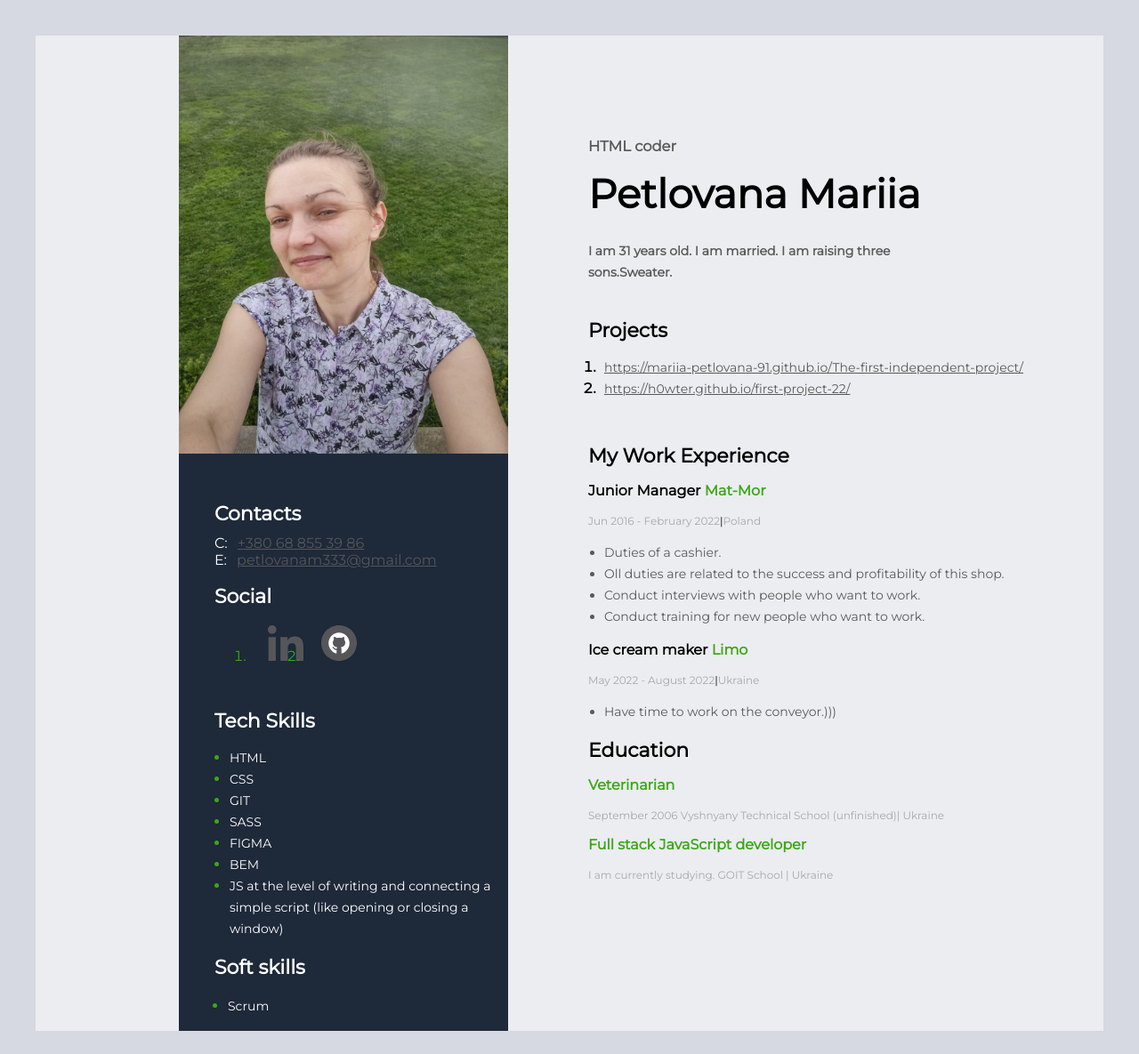
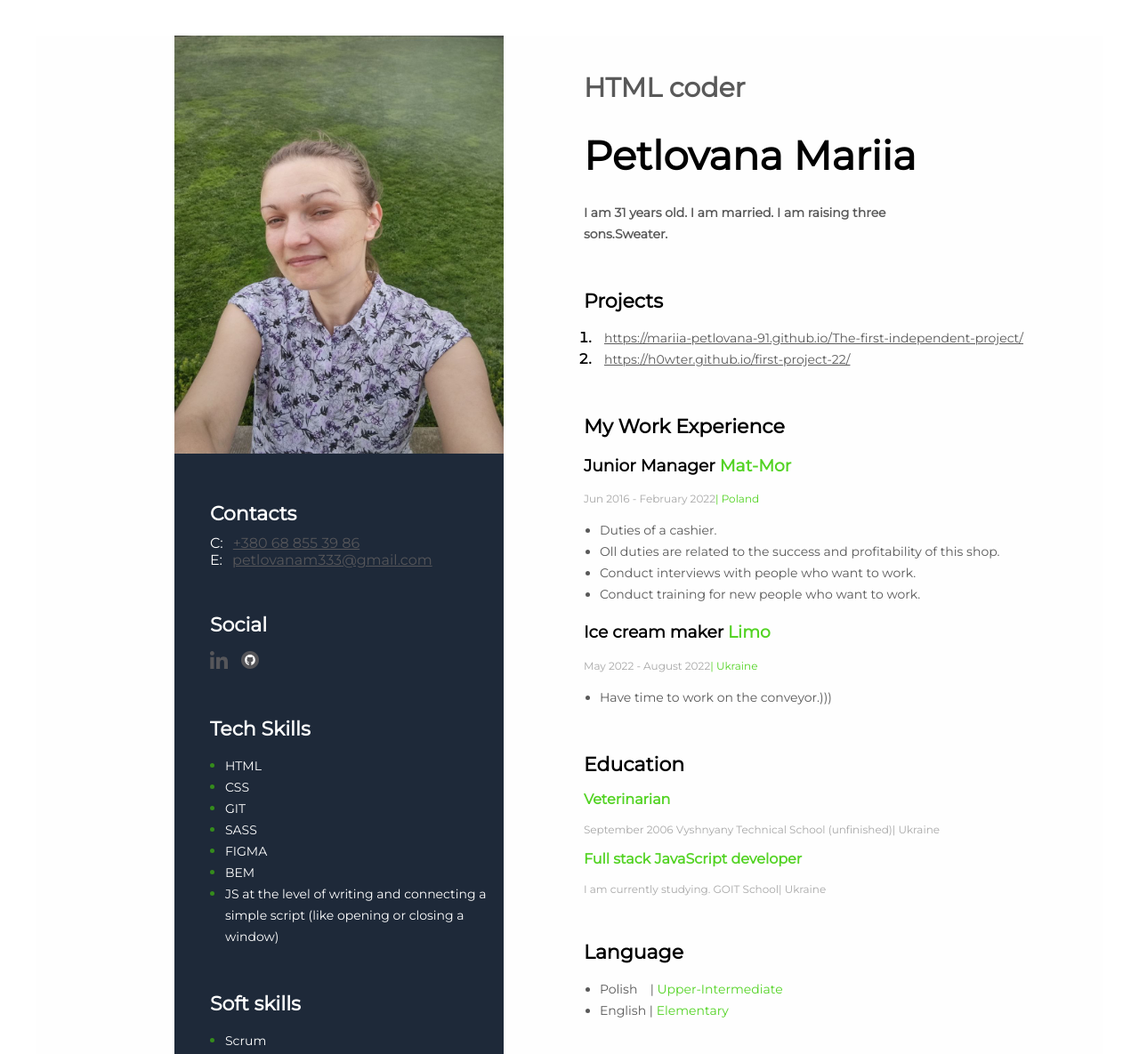
Before and after one commit to Mariia-Petlovana-91/my-resume, a plain HTML site: page index.html in a window 1280 px wide. Shown: the top 1185 px of the page at 89% size. Drawn offline with Linux system fonts and the light colour scheme.

Commit message:
finish refactory

```diff
--- a/css/style.css
+++ b/css/style.css
@@ -1,8 +1,8 @@
          body {
        font-family: 'Montserrat', sans-serif;
-       background-color: #d6d9e2; }
+         }
 
-    .My-container {
+    .container {
 
        display: flex;
        flex-direction: row-reverse;
@@ -12,11 +12,11 @@
        box-shadow: 6px 6px 20px rgb (0 0 0 0.1);
      }
 
-    .My-content-section {
-        padding: 100px 90px 100px 90px;
+    .content {
+        padding: 50px 90px 50px 90px;
+
     }
-
-    .My-content-title {
+    .content_title {
         font-style: normal;
         font-weight: bold;
         font-size: 22px;
@@ -24,18 +24,24 @@
         color: black;
         margin-bottom: 10px;
     }
-    /* ABOUT ME SECTION */
+    .content_section {
+        margin-bottom: 50px;
+    }
+    .content_el{
+        color:#53d324;
+    }
+      /* ABOUT ME SECTION */
 
-    .About-me-section {
+    .my_profession{
         font-style: normal;
         font-weight: bold;
-        font-size: 14px;
+        font-size: 30px;
         line-height: 17px;
         color: #595959;
         margin: 0 0 40px 0;
+
     }
-
-    .My-name {
+    .my_name {
         font-style: normal;
         font-weight: bold;
         font-size: 45px;
@@ -44,7 +50,7 @@
         margin: 0 0 25px 0;
     }
 
-    .About-me-description {
+    .my_description {
         width: 400px;
         font-style: normal;
         font-weight: bold;
@@ -52,18 +58,19 @@
         line-height: 24px;
         color: #595959;
     }
+
     /* MY PROJECTS SECTION */
 
-    .My-projects-list {
+    .my_projects_list {
         padding: 0 0 0 13px;
     }
 
-    .My-projects-item {
+    .my_projects_item {
         color: black;
         font-weight: bold;
     }
 
-    .My-projecs-text {
+    .my_projects_text {
         font-style: normal;
         font-weight: normal;
         font-size: 14px;
@@ -71,41 +78,17 @@
         color: #595959;
         margin-left: 5px;
     }
-
-    .My-projects-link {
-        font-style: normal;
-        font-weight: normal;
-        font-size: 14px;
-        line-height: 24px;
-        color: #595959;
+    .my_projects_text:hover,
+    .my_projects_text:focus{
+        color:#53d324;
+    }
+    /* /*MY WORK EXPERIENCE */
+    .my_work
+    {
+        margin: 0 15PX 0 0;
     }
 
-    .My-projects-bracked {
-        font-style: normal;
-         font-weight: bold;
-        font-size: 14px;
-        line-height: 24px;
-        color: black;
-    }
-
-    .My-projects-section {
-        margin-bottom: 50px;
-    }
-    /* /*MY WORK EXPERIENCE */
-    .My-Work-Experience-Company {
-        color:#3ca715;
-    }
-
-    .My-Work-Experience-pozition {
-        font-style: normal;
-        font-weight: bold;
-        font-size: 16px;
-        line-height: 20px;
-        color: black;
-        margin-bottom: 0 0 10px 0;
-    }
-
-    .My-Work-Experience-time {
+    .my_work_time {
         font-style: normal;
         font-weight: normal;
         font-size: 12px;
@@ -114,11 +97,11 @@
         margin-bottom: 0 0 10px 0;
     }
 
-    .My-Work-Experience-duties {
+    .my_list {
         padding: 0 0 0 18px;
     }
 
-    .My-Work-Experience-duti {
+    .my_work_charge {
         font-style: normal;
         font-weight: normal;
         font-size: 14px;
@@ -127,17 +110,10 @@
         margin-bottom: 0 0 10px 0;
      }
 
-    .My-Work-Experience-COMPANY-BLOK {
-        margin-bottom: 0 15PX 0 0;
-    }
-
-    .My-Work-Experience-divider {
-        color: black;
-    }
     /* MY EDUCATION SECTION*/
 
-    .My-Education-school {
-        color: #3ca715;
+    .my_education {
+        color: black;
         font-style: normal;
         font-weight: bold;
         font-size: 16px;
@@ -145,16 +121,7 @@
         margin-bottom: 0 0 10px 0;
     }
 
-    .My-Education-profession {
-        color: black;
-        font-style: normal;
-        font-weight: bold;
-        font-size: 16px;
-        line-height: 20px;
-        margin-bottom: 0 0 10px 0
-    }
-
-    .My-Education-time {
+    .my_time {
         font-style: normal;
         font-weight: normal;
         font-size: 12px;
@@ -162,16 +129,17 @@
         color: #a8a8a8;
         margin-bottom: 15px 0 15px 0;
     }
-
-
-
-    .Sidebar-section {
+   /* SIDEBAR SECTION */
+    .sidebar{
         background-color: #1e2939;
         width: 370px;
 
     }
+    .sidebar_section {
+        margin: 50px 0px 0px 40px;
+    }
 
-    .Sidebar-title {
+    .my_title {
         font-style: normal;
         font-weight: bold;
         font-size: 22px;
@@ -181,11 +149,7 @@
     }
     /* CONTACTS SECTION */
 
-    .Contacts-section {
-        margin: 50px 0px 0px 40px;
-    }
-
-    .Contacts-section-type {
+    .my_type {
         width: 26px;
         height: 46px;
         left: 80px;
@@ -193,8 +157,8 @@
         color: white;
         margin-right: 7px;
     }
-
-    .Contacts-section-link {
+    .my_contacts_link
+     {
         width: 157px;
         height: 48px;
         left: 106px;
@@ -203,65 +167,50 @@
         font-style: normal;
         font-weight: normal;
     }
-    /* TECH SKILLS SECTION */
 
-    .Tech-skills-selection {
-        margin: 50px 0px 0px 40px;
+    .my_contacts_link:hover,
+    .my_contacts_link:focus{
+        color: #3ca715c8;
+    }
+    /* SOCIAL SECTION */
+
+    .my_social_list{
+        list-style: none;
+        padding: 0;
+        display: flex;
+        flex-direction: row;
+    }
+    .my_social_item{
+        margin-right: 15px;
+    }
+    .social_link{
+        fill:#56565a;
     }
 
-    .Tech-skills-list {
+    .social_link:hover,
+    .social_link:focus{
+        fill:#3ca715c8 ;
+    }
+
+    .my_social_icon{
+        width:40px ;
+        height: 40px;
+    }
+
+    /* SKILLS SECTION */
+
+    .my_skills_list{
         padding: 0 0 0 17px;
     }
 
-    .Tech-skills-item {
-        color: #3ca715;
+    .my_skills_item{
+        color:#3ca715c8;
     }
 
-    .Tech-skills-text {
+    .my_skills_text {
         font-style: normal;
         font-weight: normal;
         font-size: 14px;
         line-height: 24px;
         color: white;
     }
-    /* SOFT SKILLS SECTION */
-
-    .Soft-skills-selection {
-        margin: 0px 0 0 40px;
-    }
-
-    .Soft-skills-title {
-        font-style: normal;
-        font-weight: bold;
-        font-size: 22px;
-        line-height: 27px;
-        color: white;
-    }
-
-    .Soft-skills-item {
-        color: #3ca715;
-    }
-
-    .Soft-skills-text {
-        font-style: normal;
-       font-weight: normal;
-        font-size: 14px;
-        line-height: 24px;
-        color: white;
-    }
-
-    .Soft-skils-list {
-        padding: 0 0 0 15px
-    }
-    .social_link{
-
-        fill:#56565a;
-    }
-    .social{
-        display: flex;
-        flex-direction: row;
-
-    }
-    .soc{
-      margin-left: 20px;
-    }
--- a/index.html
+++ b/index.html
@@ -14,123 +14,127 @@
 
 <body>
     <!--My container-->
-    <div class="My-container">
+    <div class="container">
         <!--My content section-->
-        <div class="My-content-section">
+        <div class="content">
             <!--About my section-->
-            <div class="About-me-section">
-                <h3 class="About-me-profession">HTML coder</h3>
-                <h1 class="My-name">Petlovana Mariia</h1>
-                <p class="About-me-description">I am 31 years old. I am married. I am raising three sons.Sweater.</p>
+            <div class="content_section">
+                <h3 class="my_profession">HTML coder</h3>
+                <h1 class="my_name">Petlovana Mariia</h1>
+                <p class="my_description">I am 31 years old. I am married. I am raising three sons.Sweater.</p>
             </div>
             <!--My projects section-->
-            <div class="My-projects-section">
-                <h2 class="My-content-title">Projects</h2>
-                <ol class="My-projects-list">
-                    <li class="My-projects-item">
-                        <span class="My-projecs-text">
-                          <a href="https://mariia-petlovana-91.github.io/The-first-independent-project/"  target="_blank" rel="noreferrer noopener" class="My-projects-link">https://mariia-petlovana-91.github.io/The-first-independent-project/</a>
+            <div class="content_section">
+                <h2 class="content_title">Projects</h2>
+                <ol class="my_projects_list">
+                    <li class="my_projects_item">
+                        <span class="my_projects_text">
+                          <a href="https://mariia-petlovana-91.github.io/The-first-independent-project/"  target="_blank" rel="noreferrer noopener" class="my_projects_text">https://mariia-petlovana-91.github.io/The-first-independent-project/</a>
 
                         </span>
                     </li>
-                    <li class="My-projects-item">
-                        <span class="My-projecs-text">
-                            <a href="https://h0wter.github.io/first-project-22/"  target="_blank" rel="noreferrer noopener" class="My-projects-link" >https://h0wter.github.io/first-project-22/</a>
+                    <li class="my_projects_item">
+                        <span class="my_projects_text">
+                            <a href="https://h0wter.github.io/first-project-22/"  target="_blank" rel="noreferrer noopener" class="my_projects_text" >https://h0wter.github.io/first-project-22/</a>
                     </li>
                 </ol>
             </div>
 
             <!--My Work Experience-->
-            <div class="My-Work-Experience">
-                <h2 class="My-content-title">My Work Experience </h2>
+            <div class="content_section">
+                <h2 class="content_title">My Work Experience </h2>
                 <!--company 1-->
-                <div class="My-Work-Experience-COMPANY-BLOK">
-                    <h3 class="My-Work-Experience-pozition">Junior Manager <span class="My-Work-Experience-Company">Mat-Mor</span></h3>
-                    <p class="My-Work-Experience-time"> Jun 2016 - February 2022<span class="My-Work-Experience-divider">|</span>Poland</p>
-                    <ul class="My-Work-Experience-duties">
-                        <li class="My-Work-Experience-duti">Duties of a cashier.</li>
-                        <li class="My-Work-Experience-duti">Oll duties are related to the success and profitability of this shop.</li>
-                        <li class="My-Work-Experience-duti">Conduct interviews with people who want to work.</li>
-                        <li class="My-Work-Experience-duti">Conduct training for new people who want to work.</li>
+                <div class="my_work">
+                    <h3 class="">Junior Manager <span class="content_el">Mat-Mor</span></h3>
+                    <p class="my_work_time"> Jun 2016 - February 2022<span class="content_el">| Poland</span></p>
+                    <ul class="my_list">
+                        <li class="my_work_charge">Duties of a cashier.</li>
+                        <li class="my_work_charge">Oll duties are related to the success and profitability of this shop.</li>
+                        <li class="my_work_charge">Conduct interviews with people who want to work.</li>
+                        <li class="my_work_charge">Conduct training for new people who want to work.</li>
                     </ul>
                 </div>
                 <!--Company 3-->
-                <div class="My-Work-Experience-COMPANY-BLOK">
-                    <h3 class="My-Work-Experience-pozition">Ice cream maker <span class="My-Work-Experience-Company">Limo</span> </h3>
-                    <p class="My-Work-Experience-time">May 2022 - August 2022<span class="My-Work-Experience-divider">|</span>Ukraine</p>
-                    <ul class="My-Work-Experience-duties">
-                        <li class="My-Work-Experience-duti">Have time to work on the conveyor.)))</li>
+                <div class="my_work">
+                    <h3 class="">Ice cream maker <span class="content_el">Limo</span> </h3>
+                    <p class="my_work_time">May 2022 - August 2022<span class="content_el">| Ukraine</span></p>
+                    <ul class="my_list">
+                        <li class="my_work_charge">Have time to work on the conveyor.)))</li>
                     </ul>
                 </div>
             </div>
             <!--MY Education section-->
-            <div class="MY-Education-section">
-                <h2 class="My-content-title">Education</h2>
-                <h3 class="My-Education-profession"><span class="My-Work-Experience-Company">Veterinarian</span></h3>
-                <p class="My-Education-time">September 2006 Vyshnyany Technical School (unfinished)| Ukraine</p>
-                <h3 class="My-Education-profession"><span class="My-Work-Experience-Company">Full stack JavaScript developer</span></h3>
-                <p class="My-Education-time">I am currently studying. GOIT School | Ukraine</p>
-
+            <div class="content_section">
+                <h2 class="content_title">Education</h2>
+                <h3 class="my_education"><span class="content_el">Veterinarian</span></h3>
+                <p class="my_time">September 2006 Vyshnyany Technical School (unfinished)| Ukraine</p>
+                <h3 class="my_education"><span class="content_el">Full stack JavaScript developer</span></h3>
+                <p class="my_time">I am currently studying. GOIT School| Ukraine</p>
+            </div>
+            <div class="">
+                <h2 class="content_title">Language</h2>
+                <ul class="my_list">
+                    <li class="my_work_charge">Polish &#8194; | <span class="content_el">Upper-Intermediate</span></li>
+                    <li class="my_work_charge">English | <span class="content_el">Elementary</span></li>
+                </ul>
             </div>
         </diV>
         <!--Sidebar section-->
-        <aside class="Sidebar-section">
-            <img class="My-photo" src="img/photo_2022-08-21_21-21-41.jpg" alt="my photo" width="370" height="470gi">
+        <aside class="sidebar">
+            <img class="my_photo" src="img/photo_2022-08-21_21-21-41.jpg" alt="my photo" width="370" height="470gi">
             <!--Contacts section-->
-            <div class="Contacts-section ">
-                <h2 class="Sidebar-title ">Contacts</h2>
+            <div class="sidebar_section">
+                <h2 class="my_title">Contacts</h2>
                 <div>
-                    <span class="Contacts-section-type ">C:</span>
-                    <a class="Contacts-section-link " target="_blank" rel="noreferrer noopener" href="tel:+380 68 855 39 86">+380 68 855 39 86</a>
+                    <span class="my_type">C:</span>
+                    <a class="my_contacts_link" target="_blank" rel="noreferrer noopener" href="tel:+380 68 855 39 86">+380 68 855 39 86</a>
                 </div>
                 <div>
-                    <SPAN class="Contacts-section-type ">E:</SPAN>
-                    <a class="Contacts-section-link " target="_blank" rel="noreferrer noopener" href=" mailto:petlovanam333@gmail.com">petlovanam333@gmail.com</a>
+                    <span class="my_type">E:</span>
+                    <a class="my_contacts_link" target="_blank" rel="noreferrer noopener" href=" mailto:petlovanam333@gmail.com">petlovanam333@gmail.com</a>
                 </div>
             </div>
 
-            <div class=" Soft-skills-selection ">
-                <h2 class="Soft-skills-title">Social</h2>
-                <ol class="social">
-                    <li class="Soft-skills-item ">
-                        <a class="soc" href=""
+            <div class="sidebar_section ">
+                <h2 class="my_title">Social</h2>
+                <ul class="my_social_list">
+                    <li class="my_social_item">
+                        <a class="my_social_icon" href="https://www.linkedin.com/in/mariia-petlovana-637842224"
                         target="_blank" rel="noreferrer noopener">
-                           <svg class="social_link" width="40px" height="40px">
+                           <svg class="social_link" width="20px" height="20px">
                                <use href="/img/icons.svg#icon-linkedin"></use>
                            </svg>
                        </a></li>
-                    <li class="Soft-skills-item ">
-                        <a class="soc" href="https://github.com/Mariia-Petlovana-91"
+                    <li class="my_social_item">
+                        <a class="my_social_icon" href="https://github.com/Mariia-Petlovana-91"
                         target="_blank" rel="noreferrer noopener">
-                           <svg class="social_link" width="40px" height="40px">
+                           <svg class="social_link" width="20px" height="20px">
                                <use href="/img/icons.svg#icon-github"></use>
                            </svg>
                        </a></li>
 
-                </ol>
+                    </ul>
             </div>
             <!--Tech skills selection-->
-            <div class="Tech-skills-selection">
-                <h2 class="Sidebar-title">Tech Skills</h2>
-                <ul class="Tech-skills-list">
-                    <li class="Tech-skills-item"><span class="Tech-skills-text"> HTML</span></li>
-                    <li class="Tech-skills-item"><span class="Tech-skills-text">CSS</span></li>
-                    <li class="Tech-skills-item "><span class="Tech-skills-text">GIT</span></li>
-                    <li class="Tech-skills-item "><span class="Tech-skills-text">SASS</span></li>
-                    <li class="Tech-skills-item "><span class="Tech-skills-text">FIGMA</span></li>
-                    <li class="Tech-skills-item "><span class="Tech-skills-text">BEM</span> </li>
-                    <li class="Tech-skills-item "><span class="Tech-skills-text">JS at the level of writing and connecting a simple script (like opening or closing a window)</span></li>
+            <div class="sidebar_section ">
+                <h2 class="my_title">Tech Skills</h2>
+                <ul class="my_skills_list">
+                    <li class="my_skills_item"><span class="my_skills_text">HTML</span></li>
+                    <li class="my_skills_item"><span class="my_skills_text">CSS</span></li>
+                    <li class="my_skills_item"><span class="my_skills_text">GIT</span></li>
+                    <li class="my_skills_item"><span class="my_skills_text">SASS</span></li>
+                    <li class="my_skills_item"><span class="my_skills_text">FIGMA</span></li>
+                    <li class="my_skills_item"><span class="my_skills_text">BEM</span> </li>
+                    <li class="my_skills_item"><span class="my_skills_text">JS at the level of writing and connecting a simple script (like opening or closing a window)</span></li>
                 </ul>
             </div>
             <!--Soft skills selection-->
-            <div class=" Soft-skills-selection ">
-                <h2 class="Soft-skills-title">Soft skills</h2>
-                <ul class="Soft-skils-list">
-                    <li class="Soft-skills-item "><span class="Soft-skills-text">Scrum</span></li>
-
+            <div class="sidebar_section ">
+                <h2 class="my_title">Soft skills</h2>
+                <ul class="my_skills_list">
+                    <li class="my_skills_item"><span class="my_skills_text">Scrum</span></li>
                 </ul>
             </div>
-
         </aside>
     </div>
 </body>
```
